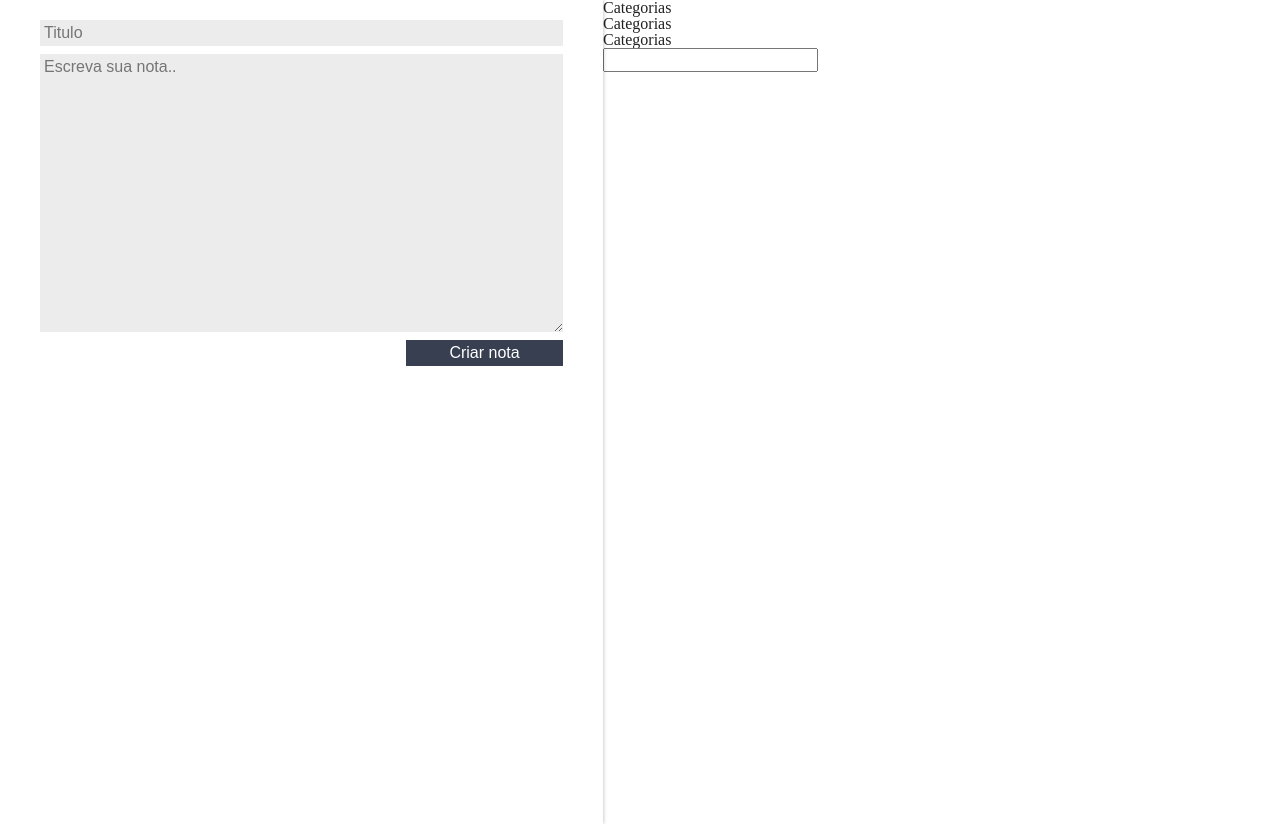
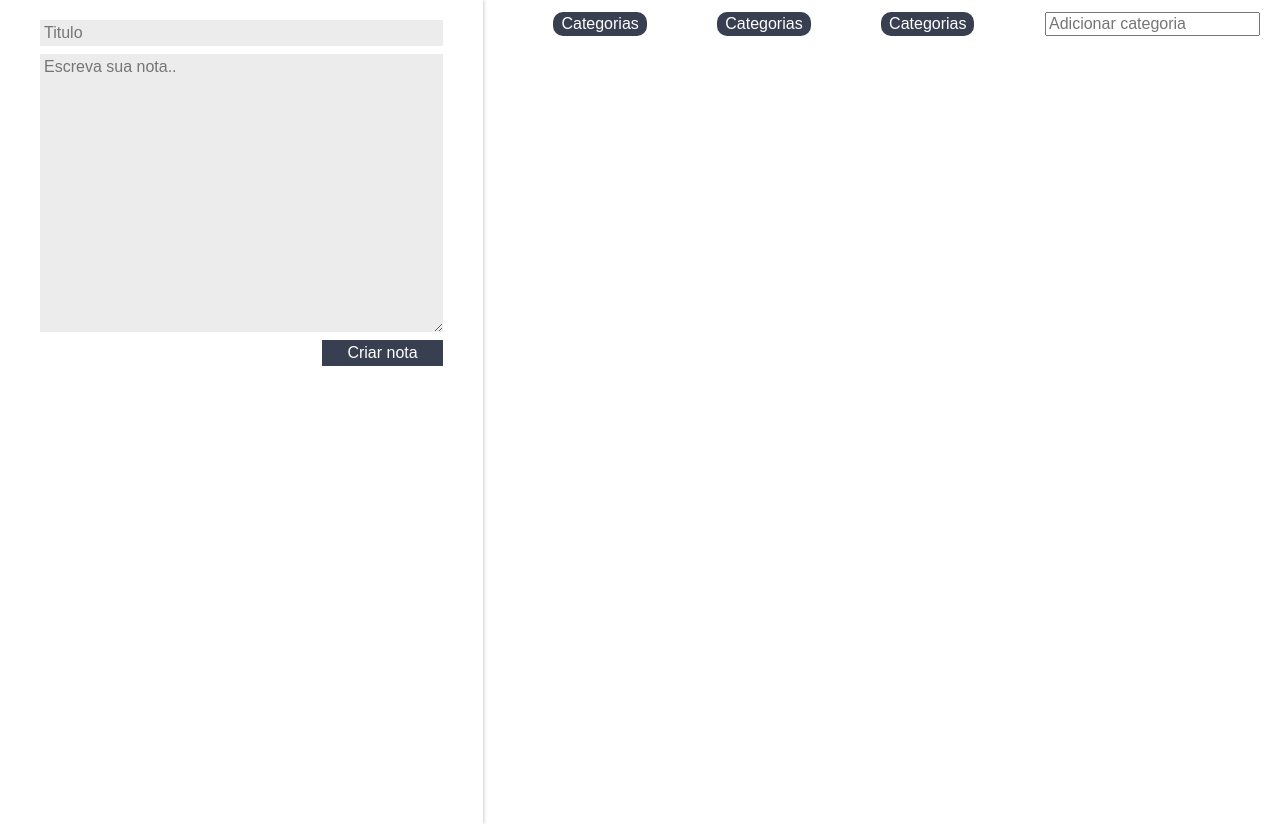
Before and after one commit to J3eff/ceep-reactjs, a React (Create React App) app: page / in a window 1280 px wide. Built offline with nearby package versions, Linux system fonts and the light colour scheme.

Commit message:
Stateful e Stateless components

```diff
--- a/src/App.js
+++ b/src/App.js
@@ -9,8 +9,9 @@
     super();
 
     this.state = {
-      notas: []
-    }
+      notas: [],
+      categorias: [],
+    };
   }
 
   criarNota(titulo, texto) {
--- a/src/components/ListaDeCategorias/ListaDeCategorias.jsx
+++ b/src/components/ListaDeCategorias/ListaDeCategorias.jsx
@@ -1,17 +1,29 @@
 import React, { Component } from 'react';
+import './estilo.css';
 
 
 class ListaDeCategorias extends Component {
 
+    _handlerEventoIput(ev){
+        if(ev.key === "Enter"){
+            console.log("Adicionar categoria!")
+        }
+    }
+
     render() {
         return (
-            <section>
-                <ul>
-                    <li>Categorias</li>
-                    <li>Categorias</li>
-                    <li>Categorias</li>
+            <section className="lista-categorias">
+                <ul className="lista-categorias_lista">
+                    <li className="lista-categorias_item">Categorias</li>
+                    <li className="lista-categorias_item">Categorias</li>
+                    <li className="lista-categorias_item">Categorias</li>
                 </ul>
-                <input type="text" />
+                <input
+                    type="text"
+                    className="lista-categorias_input"
+                    placeholder="Adicionar categoria"
+                    onKeyUp={this._handlerEventoIput.bind(this)}
+                />
             </section>
         );
     }
--- /dev/null
+++ b/src/components/ListaDeCategorias/estilo.css
@@ -0,0 +1,21 @@
+.lista-categorias{
+    display: flex;
+    flex-direction: row;
+    margin-top: 12px;
+}
+.lista-categorias_lista{
+    flex: 1;
+    display: flex;
+    flex-direction: row;
+    justify-content: space-evenly;
+}
+.lista-categorias_item{
+    background-color: var(--secundaria);
+    color: white;
+    padding: 4px 8px;
+    border-radius: 10px;
+    font-family: Arial, Helvetica, sans-serif;
+}
+.lista-categorias_input{
+    margin-right: 20px;
+}
```
